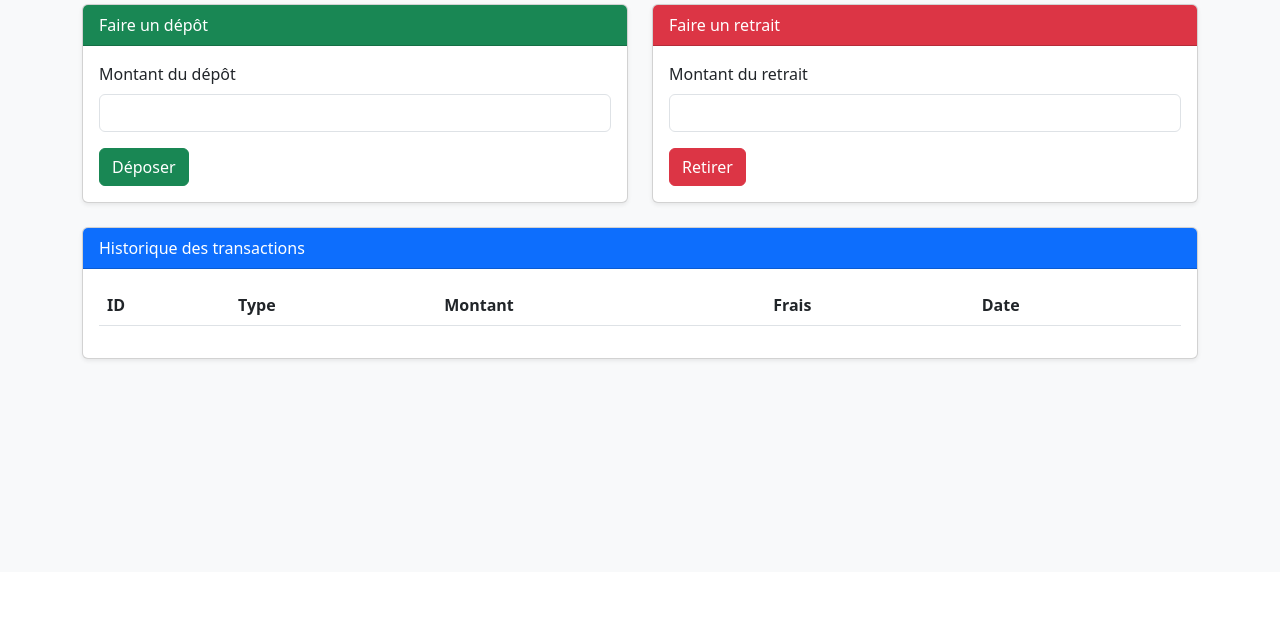
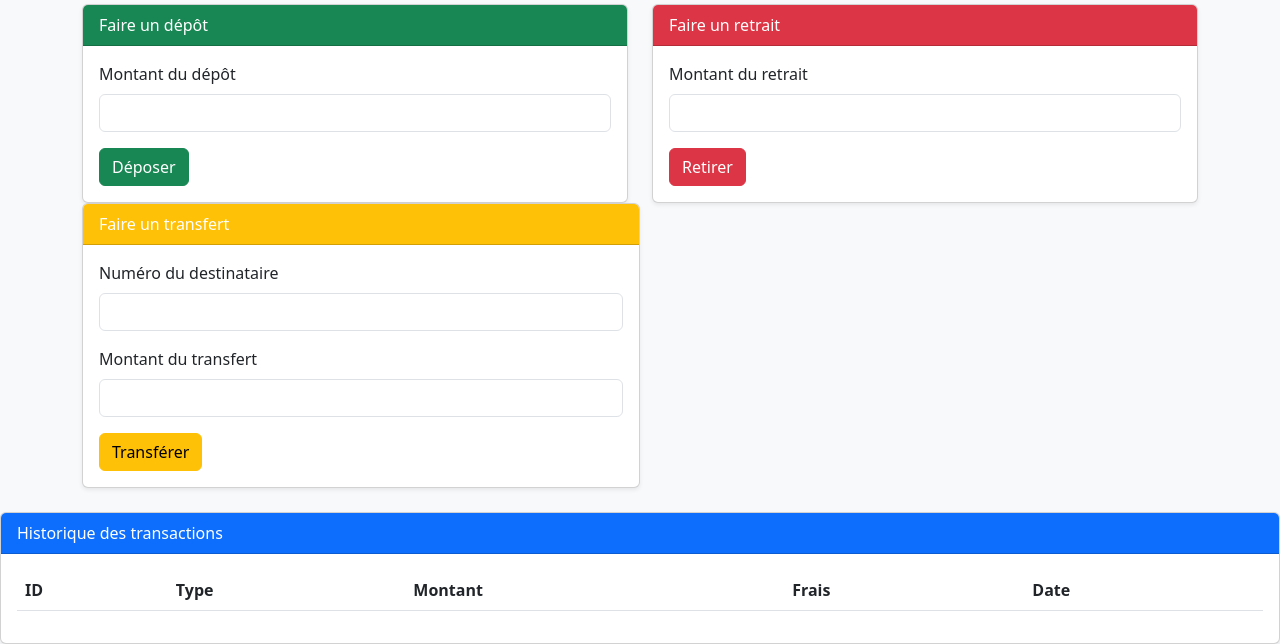
Before and after one commit to iraka5/MobilMoney_ETU4106_ETU4194, a CodeIgniter 4 app: the page made by app/Views/dashboard.php in a window 1280 px wide. Shown: the part 228-872 px from the top of the page. Before the commit the page ends 590 px from the top, so only its background shows below. Run offline with PHP 8.4 and a stand-in for CodeIgniter, Linux system fonts and the light colour scheme; the template is opened without the code that fills it, so the values that code supplies are empty; some libraries are stand-ins or nearby versions.

Commit message:
transaction

```diff
--- a/app/Views/dashboard.php
+++ b/app/Views/dashboard.php
@@ -67,6 +67,27 @@
         </div>
     </div>
 
+    <!-- transfert -->
+        <div class="col-md-6">
+            <div class="card shadow-sm">
+                <div class="card-header bg-warning text-white">Faire un transfert</div>
+                <div class="card-body">
+                    <form action="<?= base_url('transaction/transfert') ?>" method="POST">
+                        <div class="mb-3">
+                            <label class="form-label">Numéro du destinataire</label>
+                            <input type="text" name="numero_destinataire" class="form-control" required>
+                        </div>
+                        <div class="mb-3">
+                            <label class="form-label">Montant du transfert</label>
+                            <input type="number" name="montant" class="form-control" required>
+                        </div>
+                        <button type="submit" class="btn btn-warning">Transférer</button>
+                    </form>
+                </div>
+            </div>
+        </div>
+    </div>
+
     <!-- Historique -->
     <div class="card mt-4 shadow-sm">
         <div class="card-header bg-primary text-white">Historique des transactions</div>
```
Also changed, not shown: app/Controllers/Transaction.php (+48 -3 lines), app/Controllers/transaction.php (deleted, +0 -58 lines), writable/database/mobilemoney.db, 1 other file.
